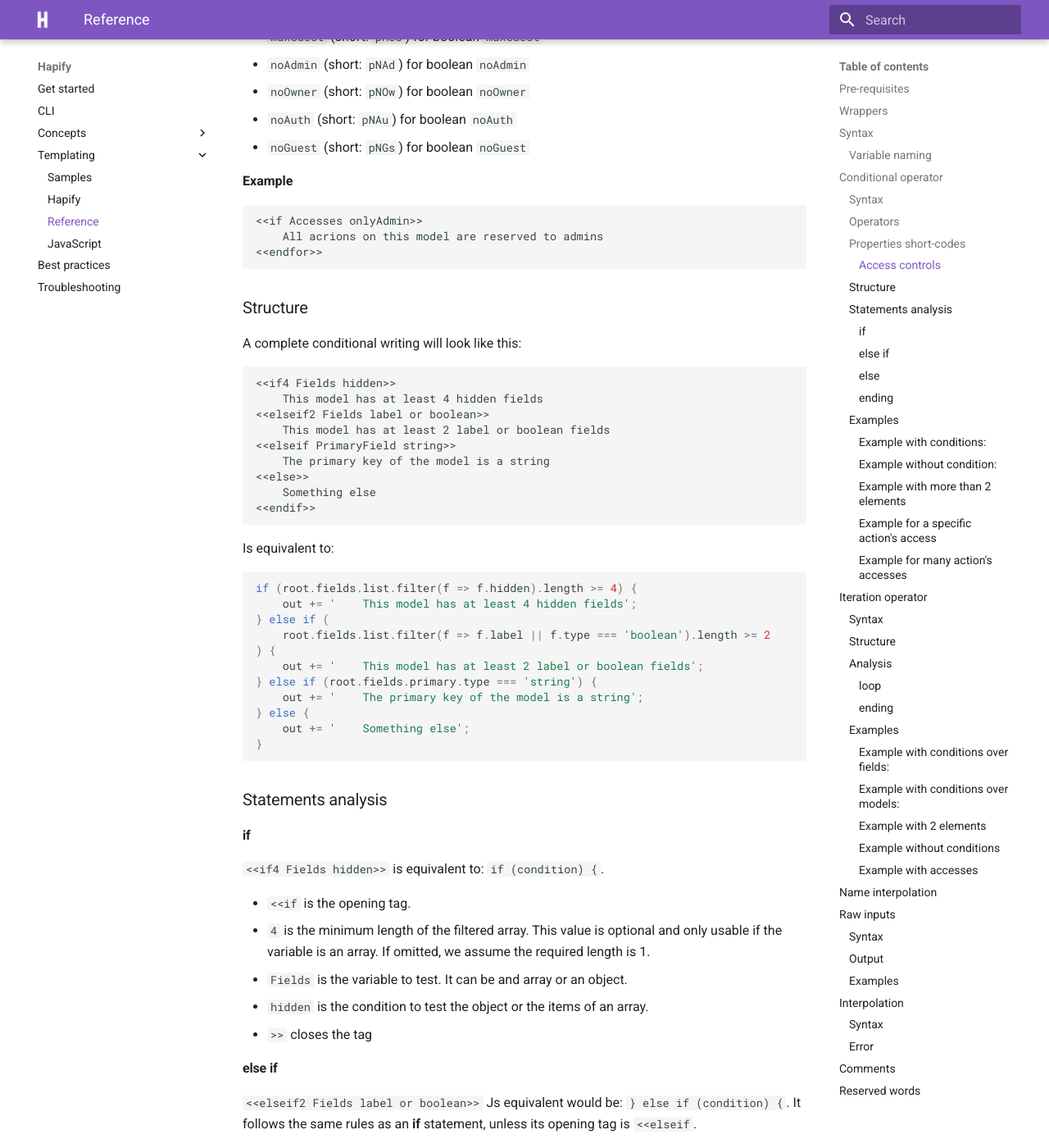
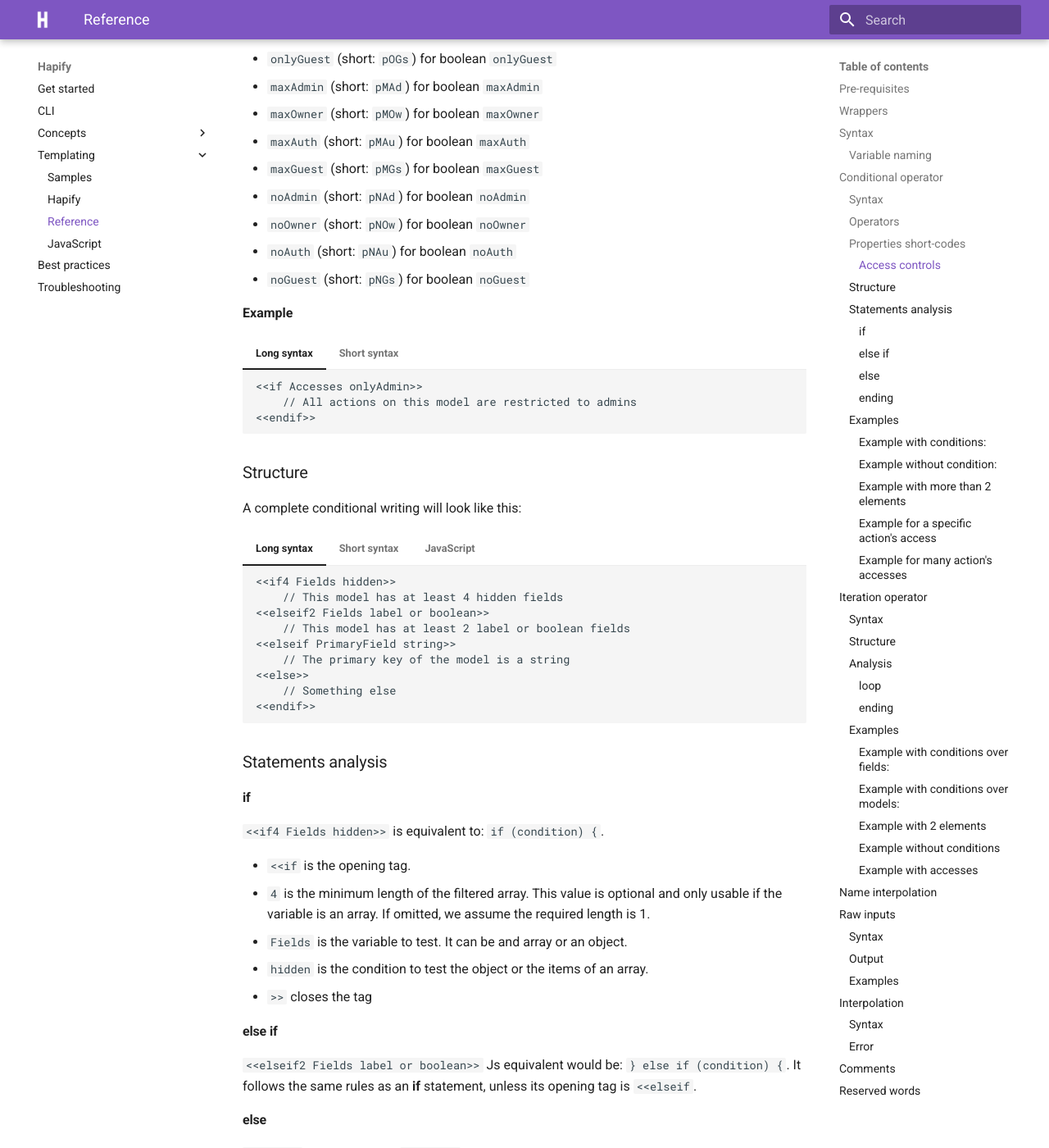
Before and after one commit to hapify/hapify, an MkDocs documentation site: the page built from docs/templating/hapify-reference.md, in a window 1280 px wide and 1400 px high, scrolled down 5821 px. Shown: the whole window at 82% size. Built offline with MkDocs 1.6.1 and Material for MkDocs 9.7.7, drawn with Linux system fonts in a browser that asks for light colours; some of the changed text lies outside the part shown.

Commit message:
docs: format hapify-reference.md

````diff
--- a/docs/templating/hapify-reference.md
+++ b/docs/templating/hapify-reference.md
@@ -27,7 +27,7 @@
 
 === "Long syntax"
 
-    ``` hpf
+    ```hapify
     <<for Fields searchable and sortable and not label f>>
         // Code here
     <<endfor>>
@@ -35,7 +35,7 @@
 
 === "Short syntax"
 
-    ``` hapify
+    ```hapify
     <<@ F se*so/lb f>>
         // Code here
     <<@>>
@@ -61,17 +61,17 @@
 
 By default, in a case of a single model template:
 
--   `Fields` (short: `F`) refers to the fields list: `root.fields.list`
--   `Dependencies` (short: `D`) refers to the models list: `root.dependencies`
--   `ReferencedIn` (alias: `RefModels`, short: `R`) refers to the models list: `root.referencedIn`
--   `PrimaryField` (short: `P`) refers to the models primary field: `root.fileds.primary`
--   `Accesses` (short: `A`) refers to the action's accesses list: `root.accesses.list`
--   `CreateAccess` (short: `Ac`) refers to the create action's access: `root.accesses.create`
--   `ReadAccess` (short: `Ar`) refers to the read action's access: `root.accesses.read`
--   `UpdateAccess` (short: `Au`) refers to the update action's access: `root.accesses.update`
--   `RemoveAccess` (short: `Ad`) refers to the delete (remove) action's access: `root.accesses.remove`
--   `SearchAccess` (short: `As`) refers to the search action's access: `root.accesses.search`
--   `CountAccess` (short: `An`) refers to the count action's access: `root.accesses.count`
+-   `Fields` (short: `F`) fields list: `root.fields.list`
+-   `Dependencies` (short: `D`) model's dependencies list: `root.dependencies`
+-   `ReferencedIn` (alias: `RefModels`, short: `R`) dependent models list: `root.referencedIn`
+-   `PrimaryField` (short: `P`) model's primary field: `root.fileds.primary`
+-   `Accesses` (short: `A`) action's accesses list: `root.accesses.list`
+-   `CreateAccess` (short: `Ac`) create action's access: `root.accesses.create`
+-   `ReadAccess` (short: `Ar`) read action's access: `root.accesses.read`
+-   `UpdateAccess` (short: `Au`) update action's access: `root.accesses.update`
+-   `RemoveAccess` (short: `Ad`) delete (remove) action's access: `root.accesses.remove`
+-   `SearchAccess` (short: `As`) search action's access: `root.accesses.search`
+-   `CountAccess` (short: `An`) count action's access: `root.accesses.count`
 
 ## Conditional operator
 
@@ -84,22 +84,23 @@
 
 ### Syntax
 
-**Long syntax**
+Tests if the model has at least one multiple entity.
 
-```
-<<if Fields entity and multiple>>
-<<endif>>
-```
+=== "Long syntax"
 
+    ```hapify
+    <<if Fields entity and multiple>>
+        // ...
+    <<endif>>
+    ```
 
-**Short syntax**
+=== "Short syntax"
 
-```
-<<? F tE*ml>>
-<<?>>
-```
-
-Tests if the model has at least one multiple entity.
+    ```hapify
+    <<? F tE*ml>>
+        // ...
+    <<?>>
+    ```
 
 ### Operators
 
@@ -115,11 +116,21 @@
 
 **Example**
 
-```
-<<if Fields not nullable andNot (number or not date)>>
-    ...
-<<endfor>>
-```
+=== "Long syntax"
+
+    ```hapify
+    <<if Fields not nullable andNot (number or not date)>>
+        // ...
+    <<endif>>
+    ```
+
+=== "Short syntax"
+
+    ```hapify
+    <<? F !nu/(tN-tDd)>>
+        // ...
+    <<?>>
+    ```
 
 ### Properties short-codes
 
@@ -164,11 +175,21 @@
 
 **Example**
 
-```
-<<if Fields (restricted or internal) and not number>>
-    Current model has at least one field matching to the condition. Do some stuff...
-<<endfor>>
-```
+=== "Long syntax"
+
+    ```hapify
+    <<if Fields (restricted or internal) and not number>>
+        // Current model has at least one field matching to the condition
+    <<endif>>
+    ```
+
+=== "Short syntax"
+
+    ```hapify
+    <<? F (rs+in)/tN>>
+        // Current model has at least one field matching to the condition
+    <<?>>
+    ```
 
 You can also test a model or filter a list of models by its pre-computed properties:
 
@@ -179,11 +200,21 @@
 
 **Example**
 
-```
-<<for Models isGeolocated model>>
-    For each model matching the condition, do some stuff
-<<endfor>>
-```
+=== "Long syntax"
+
+    ```hapify
+    <<for Models isGeolocated model>>
+        // For each model matching the condition
+    <<endfor>>
+    ```
+
+=== "Short syntax"
+
+    ```hapify
+    <<@ M pGeo m>>
+        // For each model matching the condition
+    <<@>>
+    ```
 
 #### Access controls
 
@@ -204,17 +235,41 @@
 
 **Examples**
 
-```
-<<for Accesses gteAuth action>>
-    For each action of the current model that requires auth or admin accees
-<<endfor>>
-```
+Loop over all actions' accesses:
 
-```
-<<if ReadAccess guest>>
-    Read this model is public
-<<endfor>>
-```
+=== "Long syntax"
+
+    ```hapify
+    <<for Accesses gteAuth action>>
+        // For each action of the current model that requires auth or admin accees
+    <<endfor>>
+    ```
+
+=== "Short syntax"
+
+    ```hapify
+    <<@ A [au a>>
+        // For each action of the current model that requires auth or admin accees
+    <<@>>
+    ```
+
+Test one action's access:
+
+=== "Long syntax"
+
+    ```hapify
+    <<if ReadAccess guest>>
+        // Anyone can read this model
+    <<endif>>
+    ```
+
+=== "Short syntax"
+
+    ```hapify
+    <<? Ar gs>>
+        // Anyone can read this model
+    <<?>>
+    ```
 
 Words available for the access' properties of a model:
 
@@ -233,49 +288,73 @@
 
 **Example**
 
-```
-<<if Accesses onlyAdmin>>
-    All acrions on this model are reserved to admins
-<<endfor>>
-```
+=== "Long syntax"
+
+    ```hapify
+    <<if Accesses onlyAdmin>>
+        // All actions on this model are restricted to admins
+    <<endif>>
+    ```
+
+=== "Short syntax"
+
+    ```hapify
+    <<? A pOAd>>
+        // All actions on this model are restricted to admins
+    <<?>>
+    ```
 
 ### Structure
 
 A complete conditional writing will look like this:
 
-```
-<<if4 Fields hidden>>
-    This model has at least 4 hidden fields
-<<elseif2 Fields label or boolean>>
-    This model has at least 2 label or boolean fields
-<<elseif PrimaryField string>>
-    The primary key of the model is a string
-<<else>>
-    Something else
-<<endif>>
-```
+=== "Long syntax"
 
-Is equivalent to:
+    ```hapify
+    <<if4 Fields hidden>>
+        // This model has at least 4 hidden fields
+    <<elseif2 Fields label or boolean>>
+        // This model has at least 2 label or boolean fields
+    <<elseif PrimaryField string>>
+        // The primary key of the model is a string
+    <<else>>
+        // Something else
+    <<endif>>
+    ```
 
-```javascript
-if (root.fields.list.filter(f => f.hidden).length >= 4) {
-	out += '    This model has at least 4 hidden fields';
-} else if (
-	root.fields.list.filter(f => f.label || f.type === 'boolean').length >= 2
-) {
-	out += '    This model has at least 2 label or boolean fields';
-} else if (root.fields.primary.type === 'string') {
-	out += '    The primary key of the model is a string';
-} else {
-	out += '    Something else';
-}
-```
+=== "Short syntax"
+
+    ```hapify
+    <<?4 F hd>>
+        // This model has at least 4 hidden fields
+    <<??2 F lb+tB>>
+        // This model has at least 2 label or boolean fields
+    <<?? P tS>>
+        // The primary key of the model is a string
+    <<??>>
+        // Something else
+    <<?>>
+    ```
+
+=== "JavaScript"
+
+    ```javascript
+    if (root.fields.list.filter(f => f.hidden).length >= 4) {
+        out += '    // This model has at least 4 hidden fields';
+    } else if (root.fields.list.filter(f => f.label || f.type === 'boolean').length >= 2) {
+        out += '    // This model has at least 2 label or boolean fields';
+    } else if (root.fields.primary.type === 'string') {
+        out += '    // The primary key of the model is a string';
+    } else {
+        out += '    // Something else';
+    }
+    ```
 
 ### Statements analysis
 
 #### if
 
-`<<if4 Fields hidden>>` is equivalent to: `if (condition) {`.
+`#!hapify <<if4 Fields hidden>>` is equivalent to: `if (condition) {`.
 
 -   `<<if` is the opening tag.
 -   `4` is the minimum length of the filtered array. This value is optional and only usable if the variable is an array. If omitted, we assume the required length is 1.
@@ -303,139 +382,139 @@
 
 This tests if the model has some searchable and sortable but not hidden fields
 
-**Long syntax**
+=== "Long syntax"
 
-```
-<<if Fields searchable and sortable and not hidden>>
-    ...
-<<endif>>
-```
+    ```hapify
+    <<if Fields searchable and sortable and not hidden>>
+        // ...
+    <<endif>>
+    ```
 
-**Short syntax**
+=== "Short syntax"
 
-```
-<<? F se*so/hd>>
-    ...
-<<?>>
-```
+    ```hapify
+    <<? F se*so/hd>>
+        // ...
+    <<?>>
+    ```
 
-Is equivalent to:
+=== "JavaScript"
 
-```javascript
-if (root.fields.list.filter(f => f.searchable && f.sortable && !f.hidden).length > 0) {
-	out += '...';
-}
-```
+    ```javascript
+    if (root.fields.list.filter(f => f.searchable && f.sortable && !f.hidden).length > 0) {
+        out += '    // ...';
+    }
+    ```
 
 #### Example without condition:
 
-**Long syntax**
+=== "Long syntax"
 
-```
-<<if Fields>>
-    .....
-<<endif>>
-```
+    ```hapify
+    <<if Fields>>
+        // ...
+    <<endif>>
+    ```
 
-**Short syntax**
+=== "Short syntax"
 
-```
-<<? F>>
-    .....
-<<?>>
-```
+    ```hapify
+    <<? F>>
+        // ...
+    <<?>>
+    ```
 
-Is equivalent to:
+=== "JavaScript"
 
-```javascript
-if (root.fields.list.length > 0) {
-	out += '.....';
-}
-```
+    ```javascript
+    if (root.fields.list.length > 0) {
+        out += '    // ...';
+    }
+    ```
 
 #### Example with more than 2 elements
 
 Example to test if the model has at least two label fields
 
-**Long syntax**
+=== "Long syntax"
 
-```
-<<if2 Fields label>>
-    .....
-<<endif>>
-```
+    ```hapify
+    <<if2 Fields label>>
+        // ...
+    <<endif>>
+    ```
 
-**Short syntax**
+=== "Short syntax"
 
-```
-<<?2 F lb>>
-    ...
-<<?>>
-```
+    ```hapify
+    <<?2 F lb>>
+        // ...
+    <<?>>
+    ```
 
-Is equivalent to:
+=== "JavaScript"
 
-```javascript
-if (root.fields.list.filter(f => f.label).length >= 2) {
-	out += '.....';
-}
-```
+    ```javascript
+    if (root.fields.list.filter(f => f.label).length >= 2) {
+        out += '    // ...';
+    }
+    ```
 
 #### Example for a specific action's access
 
 Example to test if the update action is restricted to admin or owner
 
-**Long syntax**
+=== "Long syntax"
 
-```
-<<if UpdateAccess admin or owner>>
-    .....
-<<endif>>
-```
+    ```hapify
+    <<if UpdateAccess admin or owner>>
+        // ...
+    <<endif>>
+    ```
 
-**Short syntax**
+=== "Short syntax"
 
-```
-<<? Au ad+ow>>
-    .....
-<<?>>
-```
+    ```hapify
+    <<? Au ad+ow>>
+        // ...
+    <<?>>
+    ```
 
-Is equivalent to:
+=== "JavaScript"
 
-```javascript
-if (root.accesses.update.admin || root.accesses.update.owner) {
-	out += '.....';
-}
-```
+    ```javascript
+    if (root.accesses.update.admin || root.accesses.update.owner) {
+        out += '    // ...';
+    }
+    ```
 
 #### Example for many action's accesses
 
 Example to test if at least one action is restricted to authenticated user or less
 
-**Long syntax**
+=== "Long syntax"
 
-```
-<<if Accesses lteAuth>>
-    .....
-<<endif>>
-```
+    ```hapify
+    <<if Accesses lteAuth>>
+        // ...
+    <<endif>>
+    ```
 
-**Short syntax**
+=== "Short syntax"
 
-```
-<<? A au]>>
-    .....
-<<?>>
-```
+    ```hapify
+    <<? A au]>>
+        // ...
+    <<?>>
+    ```
 
-Is equivalent to:
+=== "JavaScript"
 
-```javascript
-if (root.accesses.filter(a => a.lteAuth).length > 0) {
-	out += '.....';
-}
-```
+    ```javascript
+    if (root.accesses.filter(a => a.lteAuth).length > 0) {
+        out += '    // ...';
+    }
+    ```
 
 ## Iteration operator
 
@@ -448,56 +527,58 @@
 
 ### Syntax
 
-**Long syntax**
-
-```
-<<for Fields entity and multiple f>>
-<<endfor>>
-```
-
-**Short syntax**
-
-```
-<<@ F tE*ml f>>
-<<@>>
-```
-
 The operators and the properties used in the condition are the same as for the conditional operator.
 This will loop over all fields of type entity and multiple and assign the current field to the variable `f`.
+
+=== "Long syntax"
+
+    ```hapify
+    <<for Fields entity and multiple f>>
+        // ...
+    <<endfor>>
+    ```
+
+=== "Short syntax"
+
+    ```hapify
+    <<@ F tE*ml f>>
+        // ...
+    <<@>>
+    ```
 
 ### Structure
 
 A complete iteration will look like this:
 
-**Long syntax**
+=== "Long syntax"
 
-```
-<<for4 Fields hidden f>>
-    Do something
-<<endfor>>
-```
+    ```hapify
+    <<for4 Fields hidden f>>
+        // Do something
+    <<endfor>>
+    ```
 
-**Short syntax**
+=== "Short syntax"
 
-```
-<<@4 F hd f>>
-    Do something
-<<@>>
-```
+    ```hapify
+    <<@4 F hd f>>
+        // Do something
+    <<@>>
+    ```
 
-Is equivalent to:
+=== "JavaScript"
 
-```javascript
-for (let f of root.fields.list.filter(f => f.hidden).slice(0, 4)) {
-	out += '    Do something';
-}
-```
+    ```javascript
+    for (let f of root.fields.list.filter(f => f.hidden).slice(0, 4)) {
+        out += '    // Do something';
+    }
+    ```
 
 ### Analysis
 
 #### loop
 
-`<<for4 Fields hidden f>>` is equivalent to: `for (assigment + condition) {`.
+`#!hapify <<for4 Fields hidden f>>` is equivalent to: `for (assigment + condition) {`.
 
 -   `<<for` is the opening tag.
 -   `4` is the maximum length of the filtered array. This value is optional. If omitted, we do not slice the filtered array.
@@ -517,141 +598,141 @@
 
 To loop over model's searchable entity fields
 
-**Long syntax**
+=== "Long syntax"
 
-```
-<<for Fields searchable and entity f>>
-    ...
-<<endfor>>
-```
+    ```hapify
+    <<for Fields searchable and entity f>>
+        // ...
+    <<endfor>>
+    ```
 
-**Short syntax**
+=== "Short syntax"
 
-```
-<<@ F se*tE f>>
-    ...
-<<@>>
-```
+    ```hapify
+    <<@ F se*tE f>>
+        // ...
+    <<@>>
+    ```
 
-Is equivalent to
+=== "JavaScript"
 
-```javascript
-for (let f of root.fields.list.filter(f => f.searchable && f.type === 'entity')) {
-	out += '...';
-}
-```
+    ```javascript
+    for (let f of root.fields.list.filter(f => f.searchable && f.type === 'entity')) {
+        out += '    // ...';
+    }
+    ```
 
 #### Example with conditions over models:
 
 In the context of a multiple models template, this loops over all models that are geo-located.
 
-**Long syntax**
+=== "Long syntax"
 
-```
-<<for Models isGeolocated m>>
-    .....
-<<endfor>>
-```
+    ```hapify
+    <<for Models isGeolocated m>>
+        // ...
+    <<endfor>>
+    ```
 
-**Short syntax**
+=== "Short syntax"
 
-```
-<<@ M pGeo m>>
-    .....
-<<@>>
-```
+    ```hapify
+    <<@ M pGeo m>>
+        // ...
+    <<@>>
+    ```
 
-Is equivalent to:
+=== "JavaScript"
 
-```javascript
-for (let m of root.filter(i => i.properties.isGeolocated)) {
-	out += '.....';
-}
-```
+    ```javascript
+    for (let m of root.filter(i => i.properties.isGeolocated)) {
+        out += '    // ...';
+    }
+    ```
 
 #### Example with 2 elements
 
 This example will loop over the two first dependency models that have sortable fields.
 
-**Long syntax**
+=== "Long syntax"
 
-```
-<<for2 Dependencies sortable d>>
-    ...
-<<endfor>>
-```
+    ```hapify
+    <<for2 Dependencies sortable d>>
+        // ...
+    <<endfor>>
+    ```
 
-**Short syntax**
+=== "Short syntax"
 
-```
-<<@2 D so d>>
-    ...
-<<@>>
-```
+    ```hapify
+    <<@2 D so d>>
+        // ...
+    <<@>>
+    ```
 
-Is equivalent to:
+=== "JavaScript"
 
-```javascript
-for (let d of root.dependencies.filter(f => f.sortable).slice(0, 2)) {
-	out += '...';
-}
-```
+    ```javascript
+    for (let d of root.dependencies.filter(f => f.sortable).slice(0, 2)) {
+        out += '    // ...';
+    }
+    ```
 
 #### Example without conditions
 
 This will loop over all fields.
 
-**Long syntax**
+=== "Long syntax"
 
-```
-<<for Fields f>>
-    .....
-<<endfor>>
-```
+    ```hapify
+    <<for Fields f>>
+        // ...
+    <<endfor>>
+    ```
 
-**Short syntax**
+=== "Short syntax"
 
-```
-<<@ F f>>
-    .....
-<<@>>
-```
+    ```hapify
+    <<@ F f>>
+        // ...
+    <<@>>
+    ```
 
-Is equivalent to:
+=== "JavaScript"
 
-```javascript
-for (let f of root.fields.list) {
-	out += '.....';
-}
-```
+    ```javascript
+    for (let f of root.fields.list) {
+        out += '    // ...';
+    }
+    ```
 
 #### Example with accesses
 
 This will loop over all actions restricted to admin or owner.
 
-**Long syntax**
+=== "Long syntax"
 
-```
-<<for Accesses admin or owner>>
-    .....
-<<endfor>>
-```
+    ```hapify
+    <<for Accesses admin or owner>>
+        // ...
+    <<endfor>>
+    ```
 
-**Short syntax**
+=== "Short syntax"
 
-```
-<<@ A ad+ow>>
-    .....
-<<@>>
-```
+    ```hapify
+    <<@ A ad+ow>>
+        // ...
+    <<@>>
+    ```
 
-Is equivalent to:
+=== "JavaScript"
 
-```javascript
-for (let f of root.accesses.list.filter(a => a.admin || a.owner)) {
-	out += '...';
-}
-```
+    ```javascript
+    for (let f of root.accesses.list.filter(a => a.admin || a.owner)) {
+        out += '    // ...';
+    }
+    ```
 
 ## Name interpolation
 
@@ -660,31 +741,43 @@
 
 Example for the root model's name as upper camel:
 
-**Long syntax**
+=== "Long syntax"
 
-```
-<<Model pascal>>
-```
+    ```hapify
+    <<Model pascal>>
+    ```
 
-**Short syntax**
+=== "Short syntax"
 
-```
-<<M AA>>
-```
+    ```hapify
+    <<M AA>>
+    ```
+
+=== "Output sample"
+
+    ```
+    UserProfile
+    ```
 
 Example for field's name as kebab:
 
-**Long syntax**
+=== "Long syntax"
 
-```
-<<f kebab>>
-```
+    ```hapify
+    <<f kebab>>
+    ```
 
-**Short syntax**
+=== "Short syntax"
 
-```
-<<f a-a>>
-```
+    ```hapify
+    <<f a-a>>
+    ```
+
+=== "Output sample"
+
+    ```
+    creation-date
+    ```
 
 The values for the name are:
 
@@ -715,19 +808,19 @@
 ### Output
 
 The output variable is named `out`.
-Therefore to concatenate a string to the template output, you have to write: `<<< out += 'more content here'; >>>`.
+Therefore to concatenate a string to the template output, you have to write: `#!hapify <<< out += 'more content here'; >>>`.
 
 ### Examples
 
 Insert a custom variable:
 
-```
+```hapify
 <<< const l = model.fields.length; >>>
 ```
 
 Declare a processing function:
 
-```
+```hapify
 <<<
 function fieldName(f) {
     return f.names.snake.toUpperCase();
@@ -742,20 +835,20 @@
 
 ### Syntax
 
-`<<= myFunction() >>` or `<<=customVariable>>`
+`#!hapify <<= myFunction() >>` or `#!hapify <<=customVariable>>`
 
-This is equivalent to `<<< out += myFunction(); >>>`.
+This is equivalent to `#!hapify <<< out += myFunction(); >>>`.
 
 ### Error
 
-Do not write this: `<<= JSON.stringify(root) >>`.
+Do not write this: `#!hapify <<= JSON.stringify(root) >>`.
 The `root` object has recursive properties. Therefore this command will enter an infinite loop.
 
 ## Comments
 
 This operator writes a comment in the template without any output to the generated file.
 
-```
+```hapify
 <<# This is just a comment>>
 ```
 
--- a/mkdocs.yml
+++ b/mkdocs.yml
@@ -22,6 +22,7 @@
     accent: cyan
 markdown_extensions:
   - pymdownx.highlight
+  - pymdownx.inlinehilite
   - pymdownx.superfences
   - pymdownx.tabbed
 extra:
````
Also changed, not shown: other parts of docs/templating/hapify-reference.md (+4 -4 lines).
